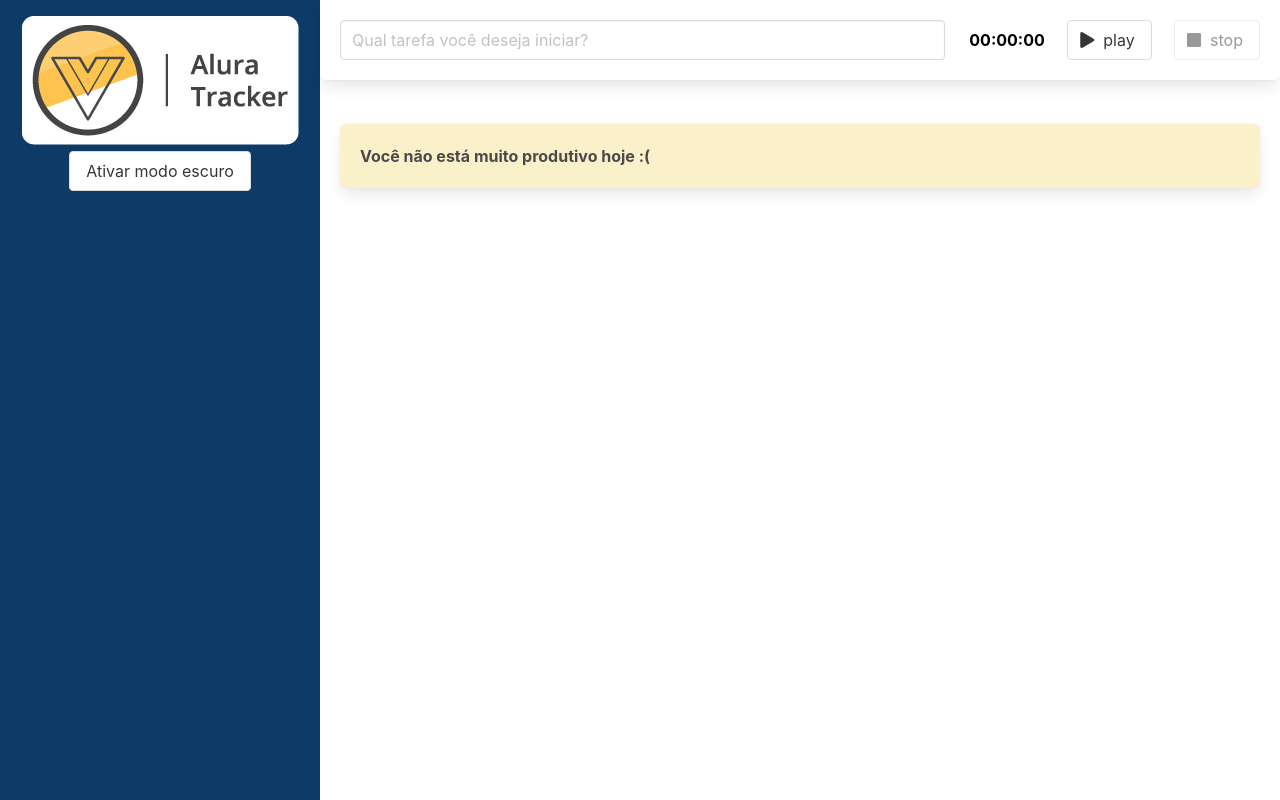
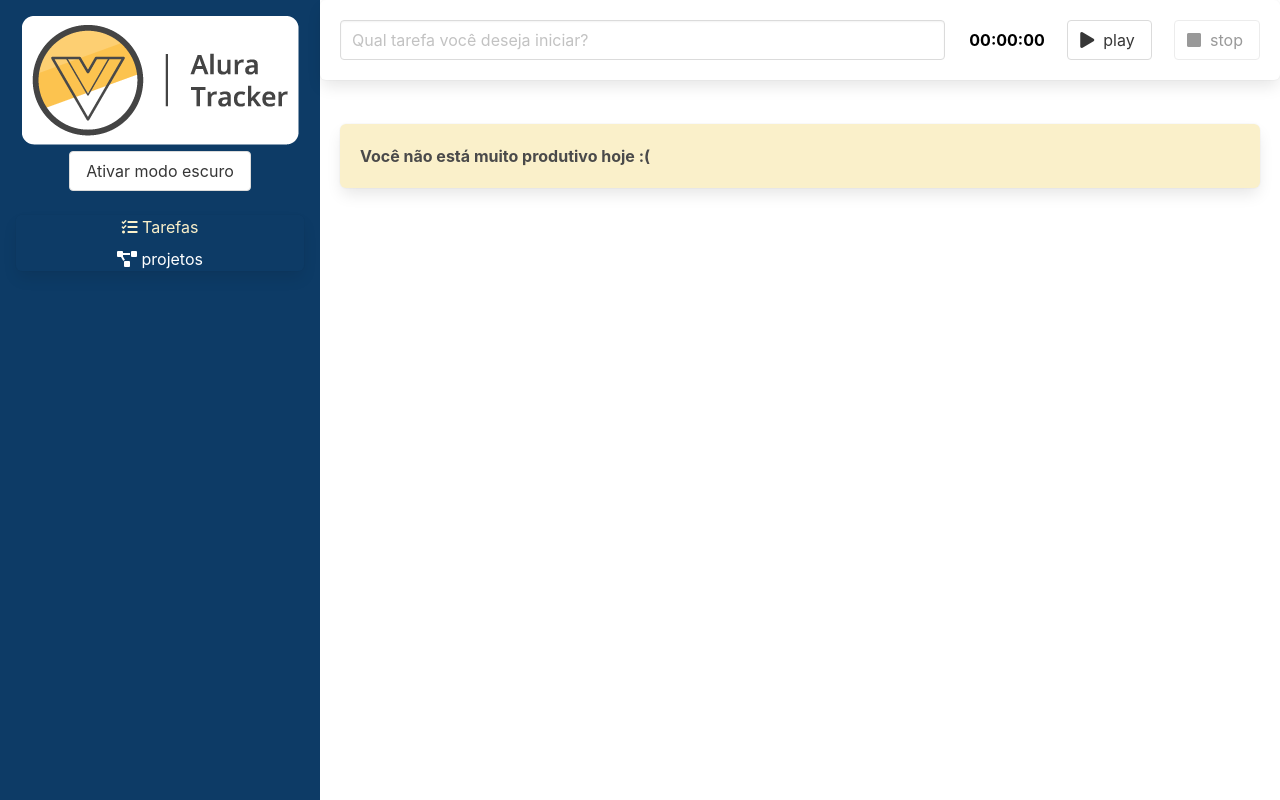
Before and after one commit to brnoliveira110/aluraTracker, a Vue app: page /#/ in a window 1280 px wide. Built offline with nearby package versions, Linux system fonts and the light colour scheme.

Commit message:
06
Cadastrando projetos

```diff
--- a/src/components/BarraLateral.vue
+++ b/src/components/BarraLateral.vue
@@ -1,40 +1,58 @@
 <template>
   <header>
-      <h1>
-        <img src="../assets/logo.png" alt="">
-      </h1>
+    <h1>
+      <img src="../assets/logo.png" alt="" />
+    </h1>
+    <div class="has-text-centered">
       <button class="button" @click="alterarTema">
         {{ textoBotao }}
       </button>
+    </div>
+    <nav class="panel mt-5">
+      <ul>
+        <li>
+          <router-link to="/" class="link">
+            <i class="fas fa-tasks"></i>
+            Tarefas
+          </router-link>
+        </li>
+        <li>
+          <router-link to="/projetos" class="link">
+            <i class="fas fa-project-diagram"></i>
+            projetos
+          </router-link>
+        </li>
+      </ul>
+    </nav>
   </header>
 </template>
 
 <script lang="ts">
-import { defineComponent } from 'vue'
+import { defineComponent } from "vue";
 
 export default defineComponent({
-  name: 'BarraLateral',
-  emits: ['aoTemaAlterado'],
-  data () {
+  name: "BarraLateral",
+  emits: ["aoTemaAlterado"],
+  data() {
     return {
-      modoEscuroAtivo: false
-    }
+      modoEscuroAtivo: false,
+    };
   },
   computed: {
-    textoBotao () {
+    textoBotao() {
       if (this.modoEscuroAtivo) {
-        return 'Desativar modo escuro'
+        return "Desativar modo escuro";
       }
-      return 'Ativar modo escuro'
-    }
+      return "Ativar modo escuro";
+    },
   },
   methods: {
-    alterarTema () {
-      this.modoEscuroAtivo = !this.modoEscuroAtivo
-      this.$emit('aoTemaAlterado', this.modoEscuroAtivo)
-    }
-  }
-})
+    alterarTema() {
+      this.modoEscuroAtivo = !this.modoEscuroAtivo;
+      this.$emit("aoTemaAlterado", this.modoEscuroAtivo);
+    },
+  },
+});
 </script>
 
 <style scoped>
@@ -51,4 +69,17 @@ header {
     height: auto;
   }
 }
+
+.panel li {
+  margin: 8px 0;
+}
+.link {
+  color: #fff;
+}
+.link:hover {
+  color: #faf0ca;
+}
+.link.router-link-active {
+  color: #faf0ca;
+}
 </style>
--- /dev/null
+++ b/src/interfaces/IProjeto.ts
@@ -0,0 +1,5 @@
+export default interface Iprojeto{
+    id: string;
+    nome: string;
+
+}
--- a/src/roteador/index.ts
+++ b/src/roteador/index.ts
@@ -1,12 +1,20 @@
 import { createRouter, createWebHashHistory, RouteRecordRaw } from "vue-router";
 import Tarefas from "@/views/Tarefas.vue"
+import Projetos from "@/views/Projetos.vue"
 
 
-const rotas: RouteRecordRaw[] = [{
+const rotas: RouteRecordRaw[] = [
+    {
     path: '/',
     name: 'Tarefas',
     component: Tarefas,
-}]
+    },
+    {
+        path: '/projetos',
+        name: 'Projetos',
+        component: Projetos,
+        }
+]
 
 
 
--- /dev/null
+++ b/src/views/Projetos.vue
@@ -0,0 +1,66 @@
+<template>
+  <section class="projetos">
+    <h1 class="title">Projetos</h1>
+    <form @submit.prevent="salvar">
+      <div class="field">
+        <label for="nomeDoProjeto" class="label">Nome do Projeto</label>
+        <input
+          type="text"
+          class="input"
+          v-model="nomeDoProjeto"
+          id="nomeDoProjeto"
+        />
+      </div>
+      <div class="field">
+        <button class="button" type="submit">Salvar</button>
+      </div>
+    </form>
+    <table class="table is-fullwidth">
+      <thead>
+        <tr>
+          <th>ID</th>
+          <th>Nome</th>
+        </tr>
+      </thead>
+      <tbody>
+        <tr v-for="projeto in projetos" :key="projeto.id">
+          <td>{{ projeto.id }}</td>
+          <td>{{ projeto.nome }}</td>
+        </tr>
+      </tbody>
+    </table>
+  </section>
+</template>
+
+<script lang="ts">
+import { defineComponent } from "vue";
+import IProjeto from "@/interfaces/IProjeto";
+
+export default defineComponent({
+  name: "Projetos",
+
+  data() {
+    return {
+      nomeDoProjeto: "",
+      projetos: [] as IProjeto[],
+    };
+  },
+
+  methods: {
+    salvar() {
+      const projeto: IProjeto = {
+        nome: this.nomeDoProjeto,
+        id: new Date().toISOString(),
+      };
+      this.projetos.push(projeto);
+      this.nomeDoProjeto = "";
+    },
+  },
+});
+</script>
+
+<style scoped>
+.projetos {
+  padding: 1.25rem;
+}
+</style>
```
